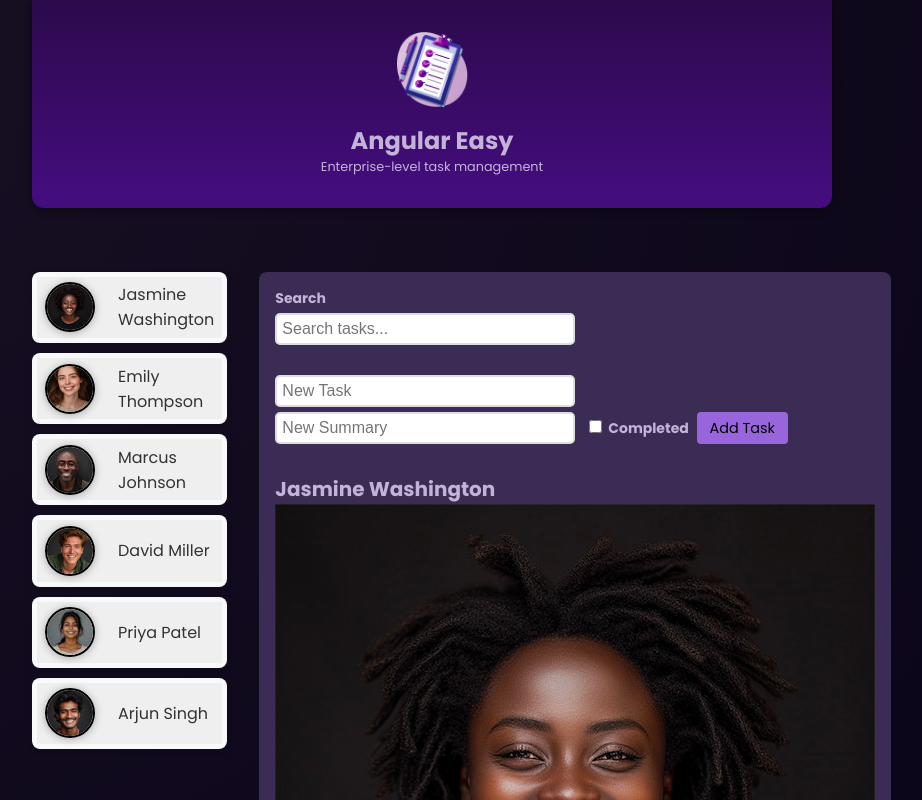
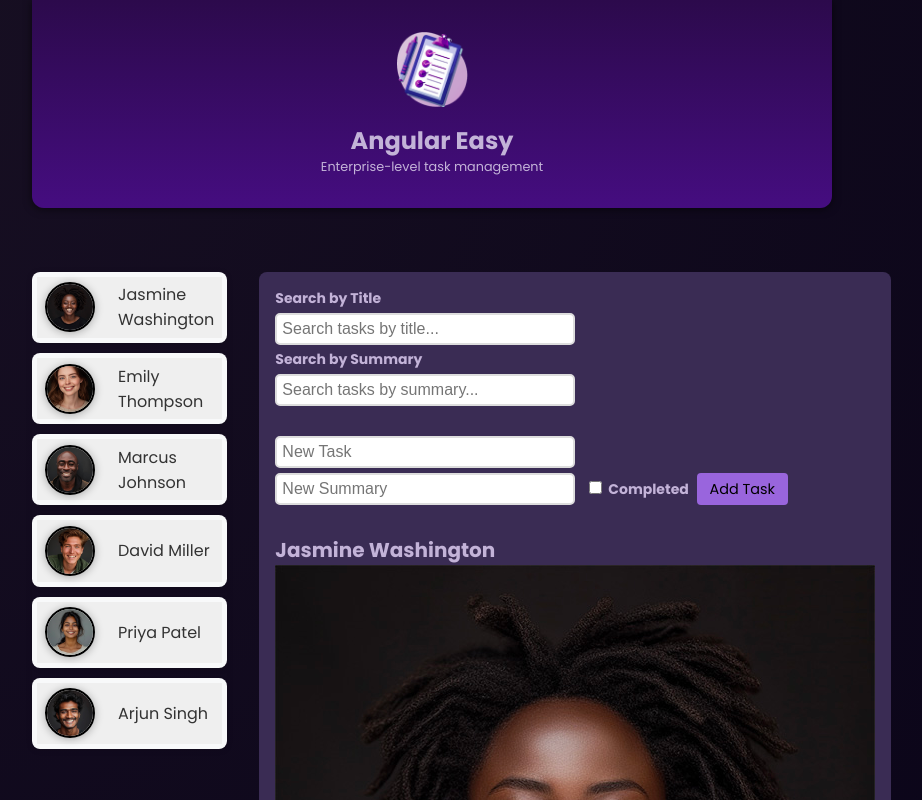
Before and after one commit to Caspec/angular, an Angular app: page / in a window 1280 px wide. Both pictures are taken after a click on the button "Jasmine Washington". Shown: the top 800 px of the page, without its empty margins (208-1130 px from the left). Built offline with nearby package versions, Linux system fonts and the light colour scheme.

Commit message:
feat: add search on summary

```diff
--- a/src/app/task/task.component.html
+++ b/src/app/task/task.component.html
@@ -4,13 +4,22 @@
     <header>
       <menu>
         <div class="search-container">
-          <label for="searchInput">Search</label>
+          <label for="searchInput">Search by Title</label>
           <input
-            #searchInput
-            id="searchInput"
+            #searchTitle
+            id="searchTitle"
             type="text"
-            placeholder="Search tasks..."
-            (input)="setSearchQuery(searchInput.value)"
+            placeholder="Search tasks by title..."
+            (input)="setSearchQuery(searchTitle.value, searchSummary.value)"
+          />
+
+          <label for="searchSummary">Search by Summary</label>
+          <input
+            #searchSummary
+            id="searchSummary"
+            type="text"
+            placeholder="Search tasks by summary..."
+            (input)="setSearchQuery(searchTitle.value, searchSummary.value)"
           />
         </div>
         <div class="myx-30">
--- a/src/app/task/task.component.ts
+++ b/src/app/task/task.component.ts
@@ -15,16 +15,26 @@ export class TaskComponent {
   @Input() user: User | null = null;
   task: Task[] = DUMMY_TASK;
   editTaskId: string | null = null;
-  searchQuery: string = '';
+  searchTitle: string = '';
+  searchSummary: string = '';
 
   get filteredTasks(): Task[] {
-    return this.task.filter((task) =>
-      task.title.toLowerCase().includes(this.searchQuery.toLowerCase())
-    );
+    return this.task.filter((task) => {
+      const matchesTitle = this.searchTitle
+        ? task.title.toLowerCase().includes(this.searchTitle.toLowerCase())
+        : true;
+
+      const matchesSummary = this.searchSummary
+        ? task.summary.toLowerCase().includes(this.searchSummary.toLowerCase())
+        : true;
+
+      return matchesTitle && matchesSummary;
+    });
   }
 
-  setSearchQuery(query: string) {
-    this.searchQuery = query;
+  setSearchQuery(title: string, summary: string) {
+    this.searchTitle = title;
+    this.searchSummary = summary;
   }
 
   getUserAvatar(avatar: string): string {
```
